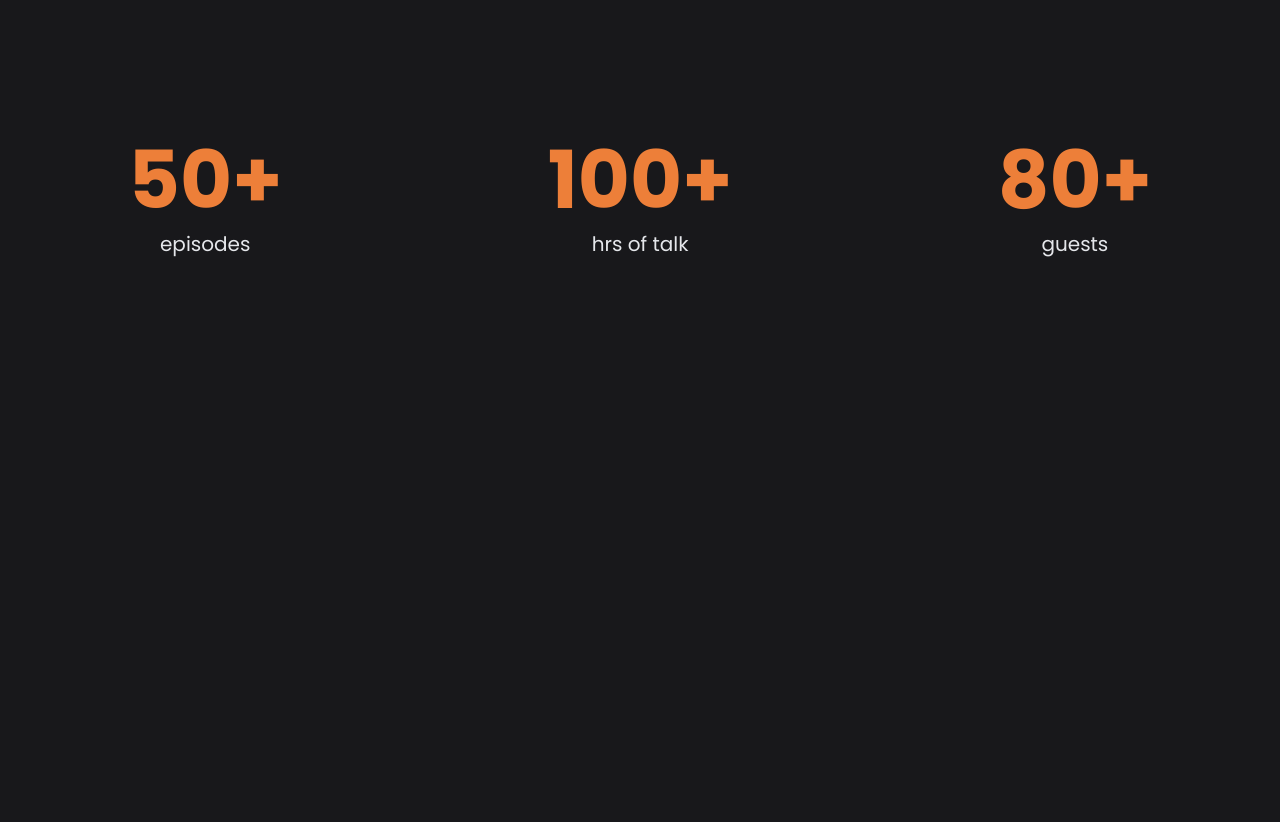
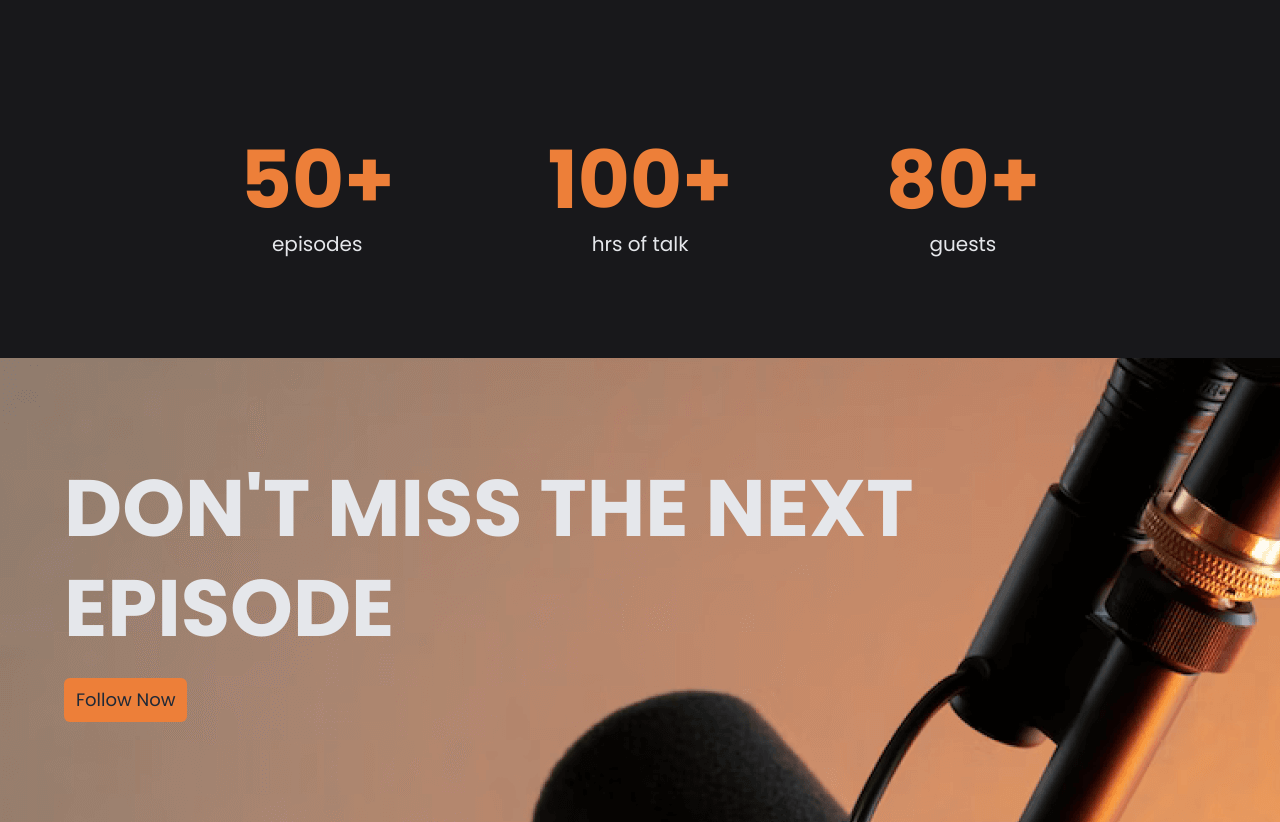
Before and after one commit to developer-rak/PodCast-TailwindCSS-Landing-Page, a website: page index.html in a window 1280 px wide. Shown: the part 2180-3002 px from the top of the page. Before the commit the page ends 2538 px from the top, so only its background shows below. Drawn offline with Linux system fonts and the light colour scheme.

Commit message:
added cta section

```diff
--- a/index.html
+++ b/index.html
@@ -111,7 +111,7 @@
 
     <!-- -----STATUS SECTION----- -->
     <section class="flex items-center justify-center  py-[100px] ">
-        <div class="max-w-[1024px] w-[90%] mx-auto">
+        <div class="max-w-[800px] w-[90%] mx-auto">
             <div class="flex flex-col justify-between gap-10 md:flex-row md:gap-5">
                 <div class="text-center">
                     <h1 class="text-[80px] font-bold text-primary leading-tight uppercase">50+</h1>
@@ -128,6 +128,14 @@
             </div>
         </div>
     </section>
+
+    <!-- -----CTA SECTION----- -->
+    <section class="flex items-center justify-center  py-[100px] bg-cta-img">
+        <div class="max-w-[800] w-[90%] mx-auto">
+            <h1 class="text-4xl md:text-[80px] font-bold leading-tight uppercase">Don't miss the next episode</h1>
+            <a href="#" class="btn-primary">Follow Now</a>
+        </div>
+    </section>
 </body>
 
 </html>
--- a/tailwind.config.js
+++ b/tailwind.config.js
@@ -3,6 +3,9 @@ module.exports = {
   content: ["./index.html"],
   theme: {
     extend: {
+      backgroundImage: {
+        'cta-img': "url(/img/mic.png)",
+      },
       colors: {
         primary: "#ED7F39",
       },
```
Also changed, not shown: dist/output.css.
